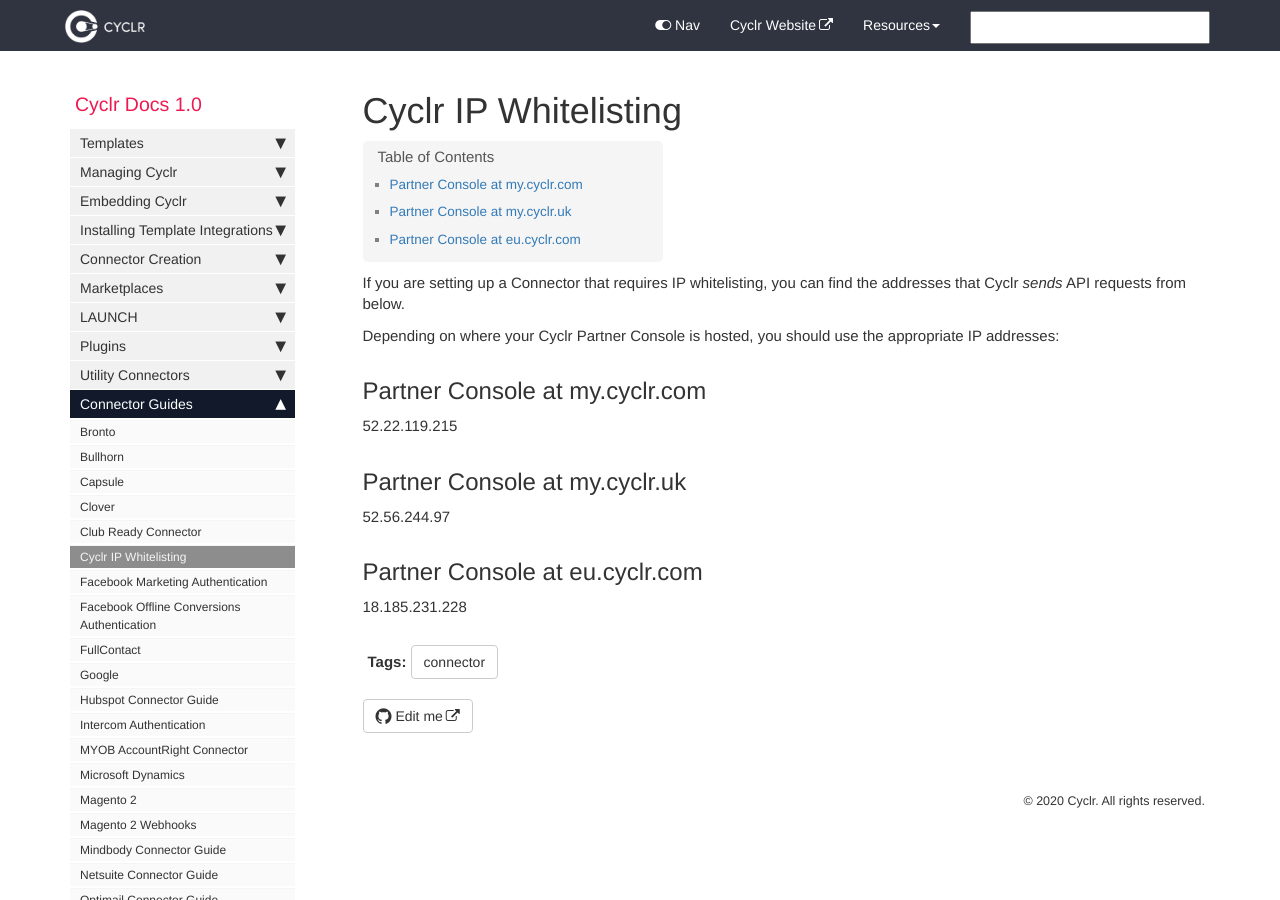
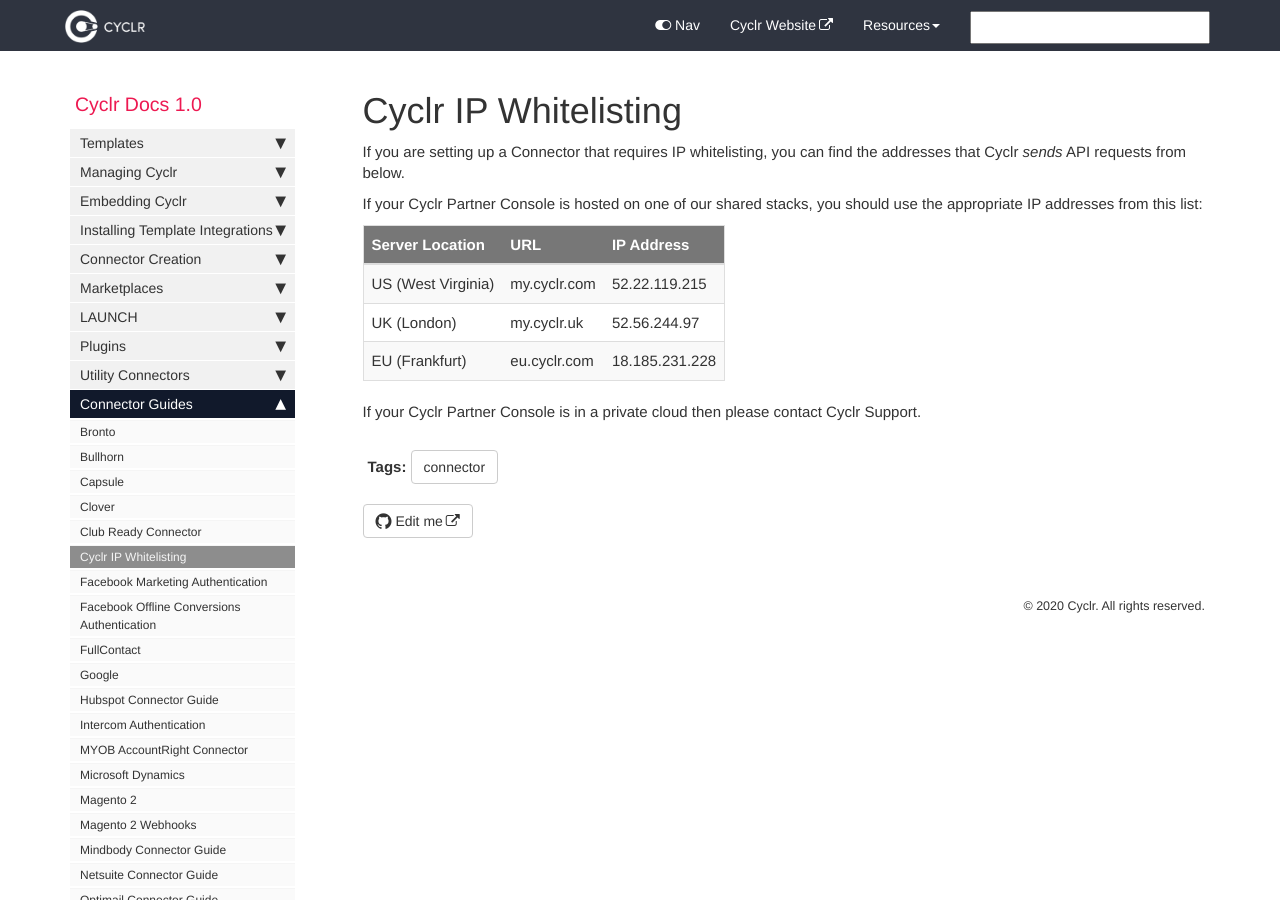
Before and after one commit to sneakysneak/docs, a Jekyll site: the page built from pages/connector-authentication/ip-whitelisting.md, in a window 1280 px wide. Built offline with Jekyll 4.4.1, drawn with Linux system fonts in a browser that asks for light colours; nearby versions of some CDN libraries; comment, search, counter and statistics services are not loaded.

Commit message:
Update ip-whitelisting.md

```diff
--- a/pages/connector-authentication/ip-whitelisting.md
+++ b/pages/connector-authentication/ip-whitelisting.md
@@ -7,16 +7,12 @@ tags: [connector]
 
 If you are setting up a Connector that requires IP whitelisting, you can find the addresses that Cyclr *sends* API requests from below.
 
-Depending on where your Cyclr Partner Console is hosted, you should use the appropriate IP addresses:
+If your Cyclr Partner Console is hosted on one of our shared stacks, you should use the appropriate IP addresses from this list:
 
-## Partner Console at my.cyclr.com ##
+| Server Location | URL | IP Address |
+| --- | --- | ---
+| US (West Virginia) | my.cyclr.com | 52.22.119.215 |
+| UK (London) | my.cyclr.uk | 52.56.244.97 |
+| EU (Frankfurt) | eu.cyclr.com | 18.185.231.228 |
 
-52.22.119.215
-
-## Partner Console at my.cyclr.uk ##
-
-52.56.244.97
-
-## Partner Console at eu.cyclr.com ##
-
-18.185.231.228
+If your Cyclr Partner Console is in a private cloud then please contact Cyclr Support.
```
